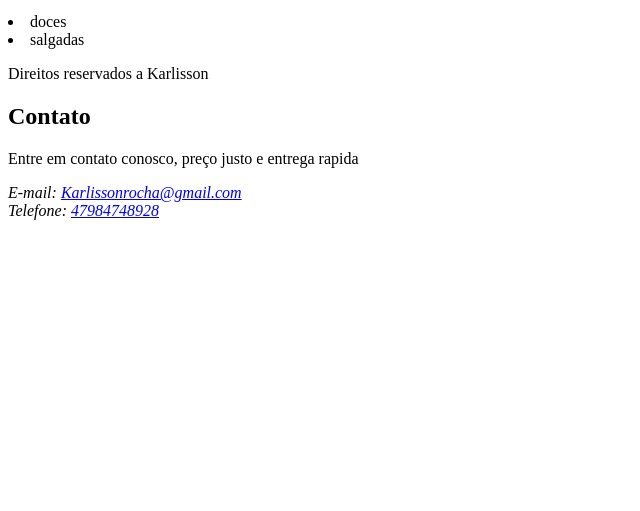
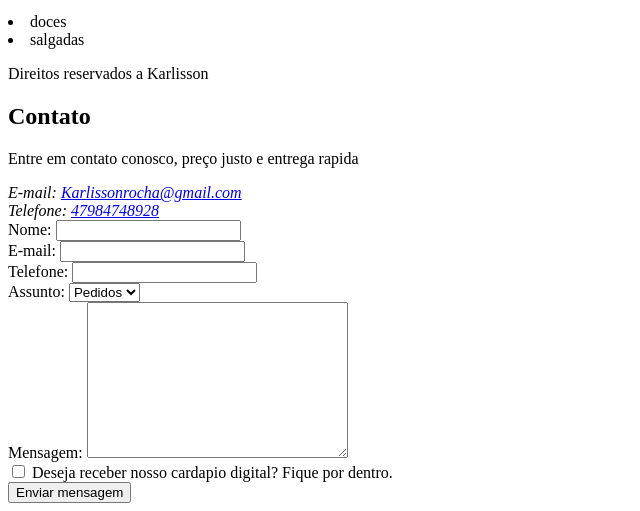
Before and after one commit to karlissonrocha-cmyk/Di-Trentto, a plain HTML site: page index.html in a window 1280 px wide. Shown: the part 1878-2389 px from the top of the page, without its empty margins (0-640 px from the left). Before the commit the page ends 2106 px from the top, so only its background shows below. Drawn offline with Linux system fonts and the light colour scheme.

Commit message:
Nova versao 01

```diff
--- a/index.html
+++ b/index.html
@@ -89,7 +89,8 @@
     </Section>
     <section id="esfirras">
         <h2>Esfirras</h2>
-        <img src="https://encrypted-tbn0.gstatic.com/images?q=tbn:ANd9GcTyRtr3i6bAwK21ZwLzKZC103VVdNcq0k_Uvw&s" alt="Imagem de uma esfirra" title="Imagem de uma esfirra">
+        <img src="https://encrypted-tbn0.gstatic.com/images?q=tbn:ANd9GcTyRtr3i6bAwK21ZwLzKZC103VVdNcq0k_Uvw&s"
+            alt="Imagem de uma esfirra" title="Imagem de uma esfirra">
         <p>Sabores</p>
         <li>doces</li>
         <li>salgadas</li>
@@ -106,6 +107,45 @@
                 Telefone: <a href="tel:+5547984748928">47984748928</a>
 
             </address>
+
+            <form action="">
+
+                <label for="Nome">Nome: </label>
+                <input type="text" id="Nome" name="Nome" required> <br>
+
+                <label for="E-mail">E-mail: </label>
+                <input type="email" id="email" name="email" required> <br>
+
+                <label for="Telefone">Telefone: </label>
+                <input type="tell" id="Telefone" name="Telefone" required> <br>
+
+                <label for="assunto">Assunto: </label>
+                <select name="assunto" id="assunto">
+                    <option value="Pedidos">Pedidos</option>
+                    <option value="Duvidas">Duvidas</option>
+                    <option value="Outro">Outro</option>
+
+                </select>
+                <br>
+                <label for="mensagem">Mensagem: </label>
+                <textarea name="mensagem" id="mensagem" cols="30" rows="10"></textarea>
+                <br>
+                <input type="checkbox" id="inscricao" name="inscricao">
+                <label for="inscricao">Deseja receber nosso cardapio digital? Fique por dentro.</label>
+
+                <br>
+<input type="submit" value="Enviar mensagem">
+
+
+
+
+
+
+            </form>
+
+
+
+
         </section>
 
 
```
